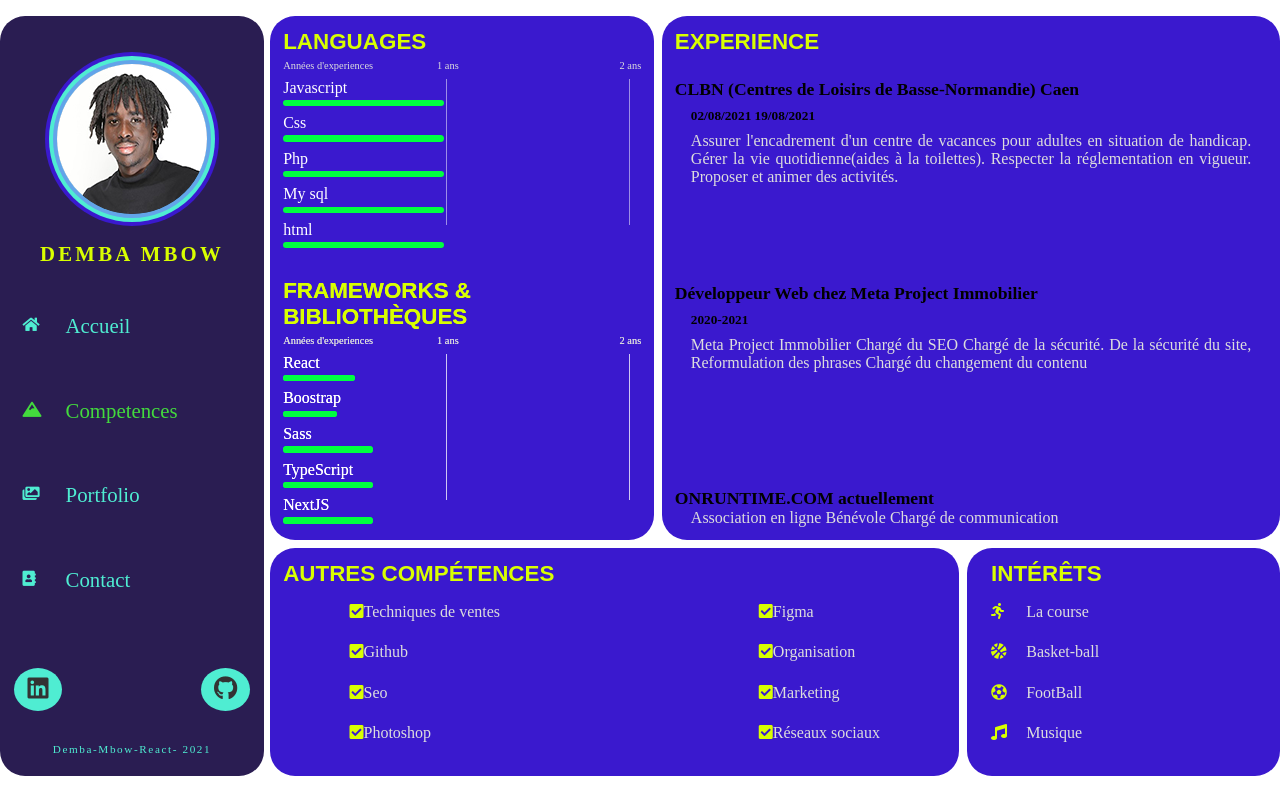
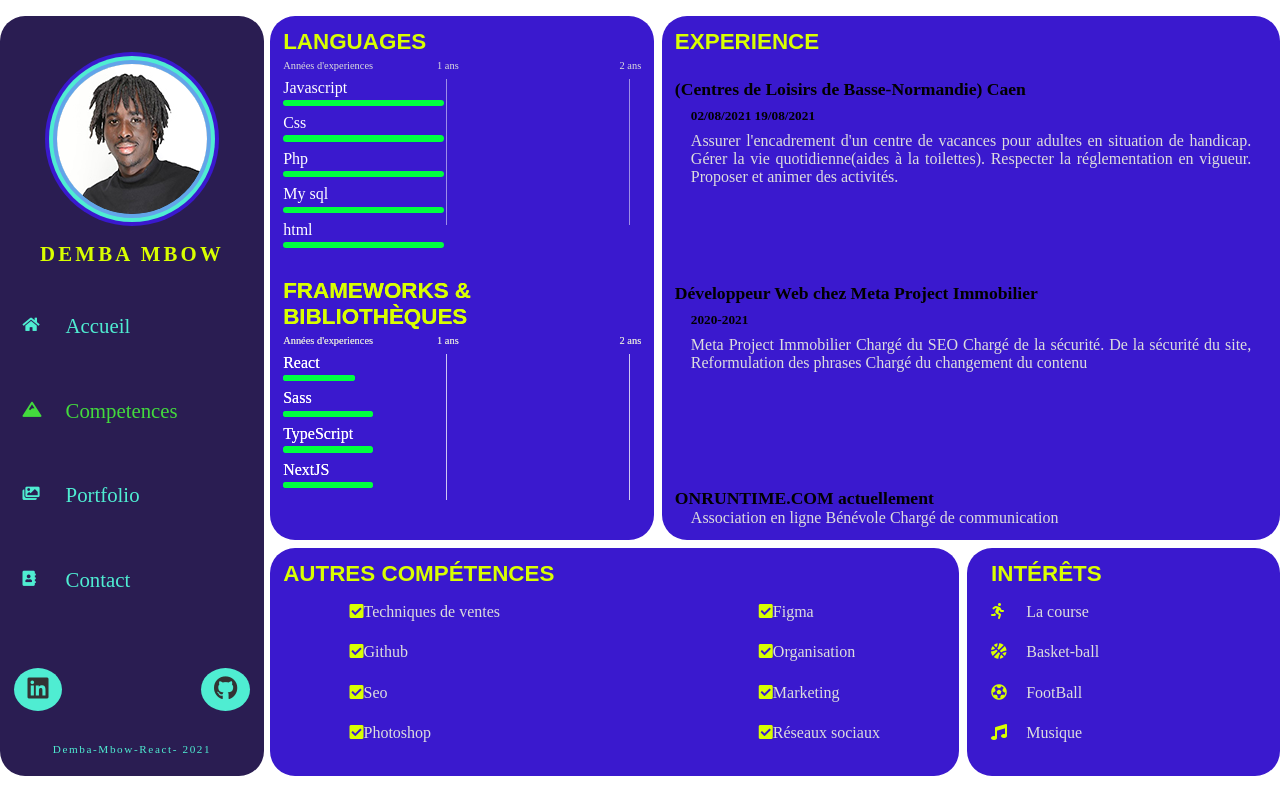
Before and after one commit to DembaMBOW/react-cv, a React (Create React App) app: page /competences in a window 1280 px wide. Built offline with nearby package versions, Linux system fonts and the light colour scheme; a web font is replaced by a local one.

Commit message:
frameworkd_exp

```diff
--- a/src/components/knowledges/Experience.js
+++ b/src/components/knowledges/Experience.js
@@ -5,7 +5,7 @@ const Experience = () => {
         <div className="experience">
             <h3>Experience</h3>
             <div className="xp-1">
-                <h4>CLBN (Centres de Loisirs de Basse-Normandie) Caen </h4>
+                <h4> (Centres de Loisirs de Basse-Normandie) Caen </h4>
                 <h5>02/08/2021 19/08/2021</h5>
                 <p>
                 Assurer l'encadrement d'un centre de vacances pour adultes en situation de handicap.
--- a/src/components/knowledges/Languages.js
+++ b/src/components/knowledges/Languages.js
@@ -16,7 +16,6 @@ class Languages extends Component {
         ],
         frameworks: [
             { id: 1, value: "React", xp: 0.4 },
-            { id: 2, value: "Boostrap", xp: 0.3 },
             { id: 3, value: "Sass", xp: 0.5 },
             { id: 4, value: "TypeScript", xp: 0.5 },
             { id: 5, value: "NextJS", xp: 0.5 }
```
